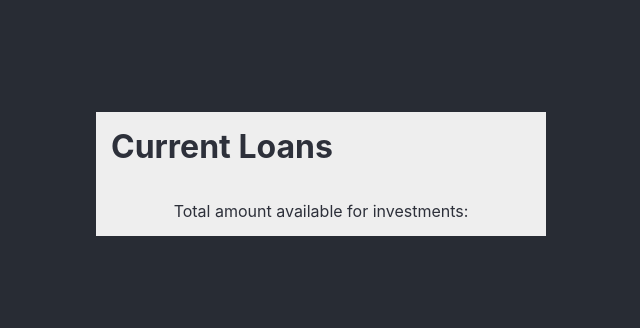
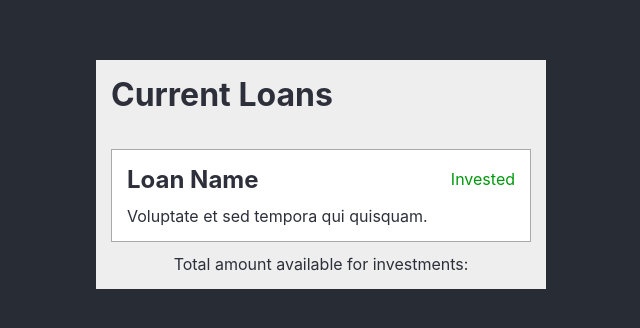
Before and after one commit to AndreiPositko/lendinvest-test-task, a React (Create React App) app: page / in a window 1280 px wide. Shown: the part 226-554 px from the top of the page, without its empty margins (319-959 px from the left). Built offline with nearby package versions, Linux system fonts and the light colour scheme.

Commit message:
create basic structure of LoanItem component with styles

```diff
--- /dev/null
+++ b/src/components/LoanItem/Index.js
@@ -0,0 +1 @@
+export { default } from './LoanItem';
--- /dev/null
+++ b/src/components/LoanItem/LoanItem.jsx
@@ -0,0 +1,23 @@
+import React from 'react';
+
+import * as Styled from './styled'
+
+const LoanItem = () => {
+    return (
+        <Styled.Container>
+            <Styled.HeaderWrapper>
+                <Styled.Title>
+                    loan name
+                </Styled.Title>
+                <Styled.InvestLabel>Invested</Styled.InvestLabel>
+            </Styled.HeaderWrapper>
+            <Styled.Content>
+                <Styled.ContentText>
+                    Voluptate et sed tempora qui quisquam.
+                </Styled.ContentText>
+            </Styled.Content>
+        </Styled.Container>
+    )
+}
+
+export default LoanItem;
--- /dev/null
+++ b/src/components/LoanItem/styled.js
@@ -0,0 +1,33 @@
+import styled from 'styled-components';
+
+export const Container = styled.div`
+   background-color: #fff;
+   border: 1px solid #868383b2;
+   padding: 15px;
+   margin-bottom: 12px;
+`;
+
+export const HeaderWrapper = styled.div`
+   display: flex;
+   justify-content: space-between;
+   align-items: center;
+   margin-bottom: 12px;
+`;
+
+export const Title = styled.h2`
+   text-transform: capitalize;
+`;
+
+export const Content = styled.div`
+   display: flex;
+   justify-content: space-between;
+   align-items: center;
+`;
+
+export const ContentText = styled.p`
+   font-size: 16px;
+`;
+
+export const InvestLabel = styled.div`
+   color: #00990d;
+`;
--- a/src/components/LoansList/LoansList.jsx
+++ b/src/components/LoansList/LoansList.jsx
@@ -1,4 +1,6 @@
 import React from 'react';
+
+import LoanItem from '../LoanItem/Index';
 
 import * as Styled from './styled';
 
@@ -8,6 +10,7 @@ const LoansList = () => {
         <>
             <Styled.Wrapper>
                 <Styled.Title>current loans</Styled.Title>
+                <LoanItem/>
                 <Styled.TotalData>
                     Total amount available for investments:
                 </Styled.TotalData>
```
